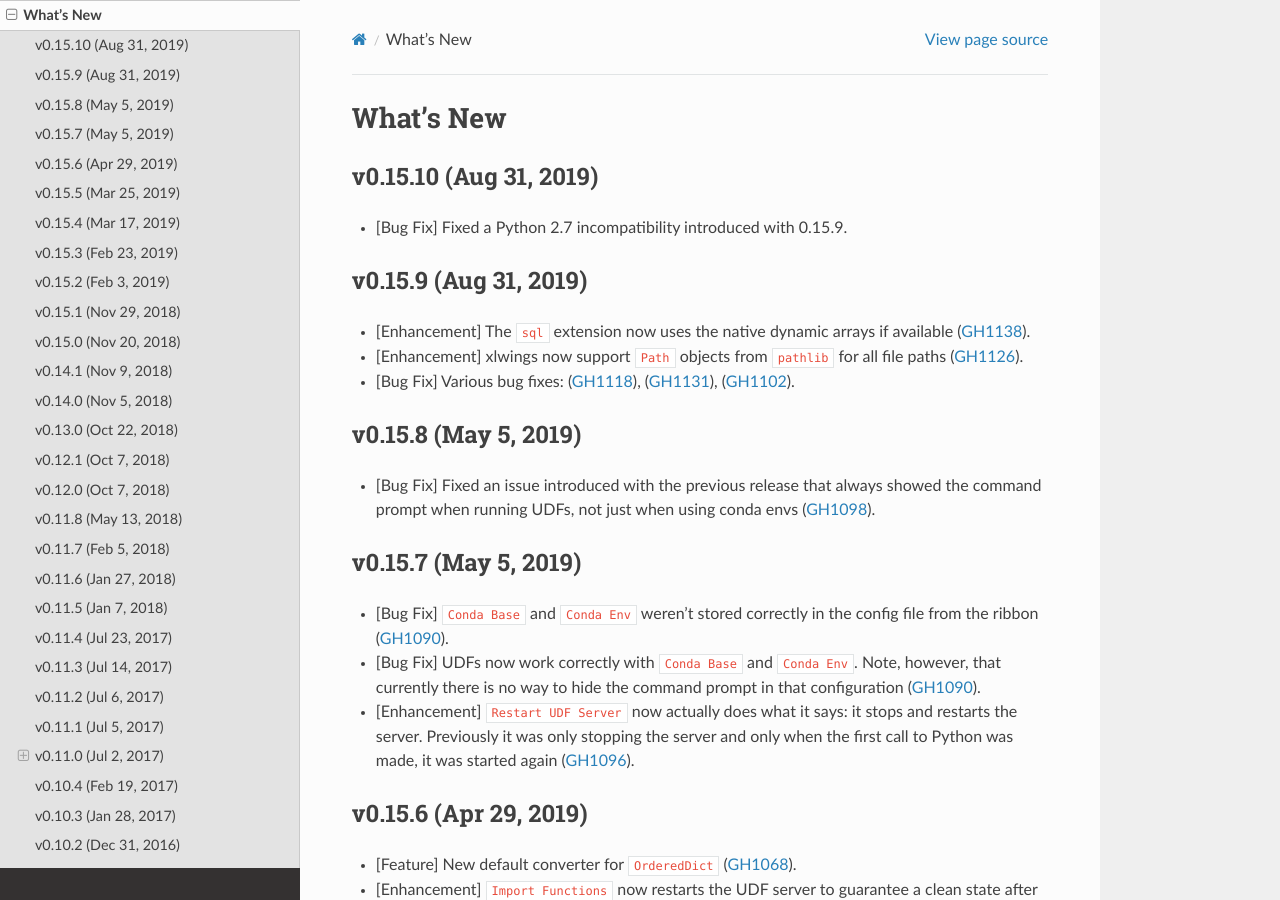
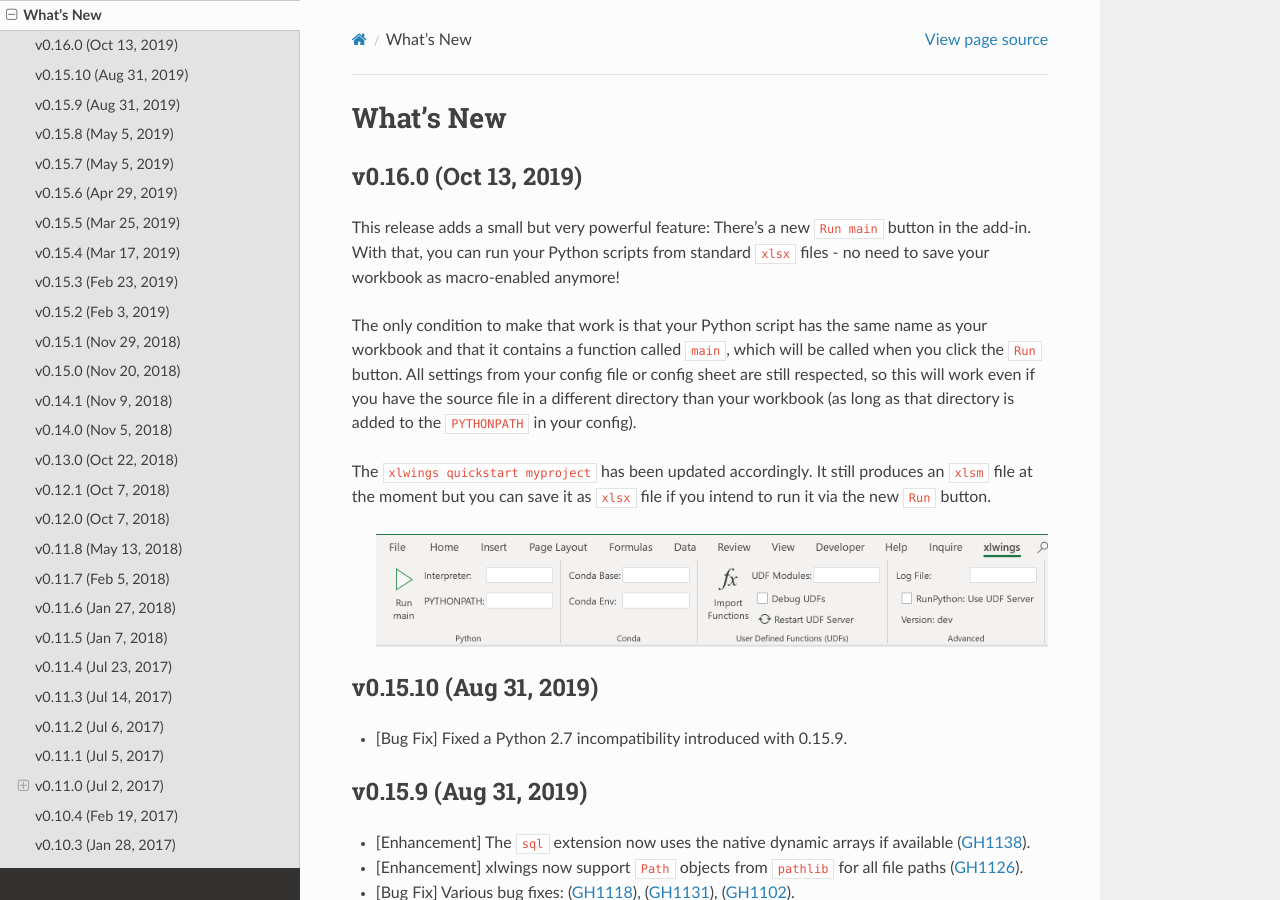
Before and after one commit to xlwings/xlwings, a Sphinx documentation site: the page built from docs/whatsnew.rst, in a window 1280 px wide and 900 px high. Built offline with Sphinx 7.4.7 and the Read the Docs theme 2.0.0, drawn with Linux system fonts in a browser that asks for light colours.

Commit message:
updated docs for 0.16 release

```diff
--- a/docs/vba.rst
+++ b/docs/vba.rst
@@ -6,7 +6,7 @@
 xlwings add-in
 --------------
 
-To get access to the ``RunPython`` function, you'll need the xlwings addin (or VBA module), see :ref:`xlwings_addin`.
+To get access to ``Run main`` (new in v0.16) button or the ``RunPython`` VBA function, you'll need the xlwings addin (or VBA module), see :ref:`xlwings_addin`.
 
 For new projects, the easiest way to get started is by using the command line client with the quickstart command,
 see :ref:`command_line` for details::
--- a/docs/whatsnew.rst
+++ b/docs/whatsnew.rst
@@ -1,5 +1,23 @@
 What's New
 ==========
+
+v0.16.0 (Oct 13, 2019)
+----------------------
+
+This release adds a small but very powerful feature: There's a new ``Run main`` button in the add-in.
+With that, you can run your Python scripts from standard ``xlsx`` files - no need to save your workbook
+as macro-enabled anymore!
+
+The only condition to make that work is that your Python script has the same name as your workbook and that it contains
+a function called ``main``, which will be called when you click the ``Run`` button. All settings from your config file or
+config sheet are still respected, so this will work even if you have the source file in a different directory
+than your workbook (as long as that directory is added to the ``PYTHONPATH`` in your config).
+
+The ``xlwings quickstart myproject`` has been updated accordingly. It still produces an ``xlsm`` file at the moment
+but you can save it as ``xlsx`` file if you intend to run it via the new ``Run`` button.
+
+    .. figure:: images/ribbon.png
+        :scale: 40%
 
 v0.15.10 (Aug 31, 2019)
 -----------------------
```
Also changed, not shown: DEVELOPER_GUIDE.md (+19 -0 lines), docs/addin.rst (+12 -3 lines), docs/quickstart.rst (+8 -3 lines), docs/images/ribbon.png.
